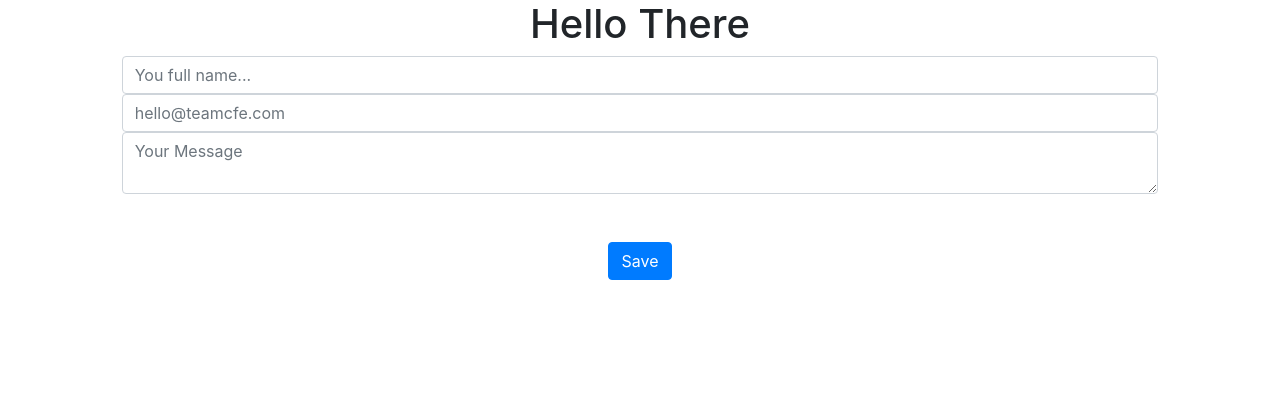
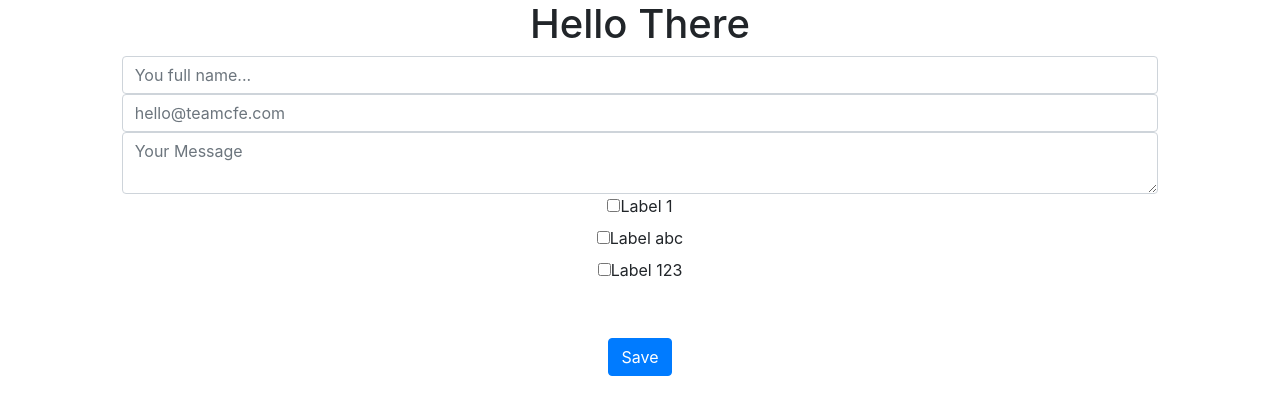
Before and after one commit to codingforentrepreneurs/Survey-with-Reactjs, a React (Create React App) app: page / in a window 1280 px wide. Shown: the top 414 px of the page. Built offline with nearby package versions, Linux system fonts and the light colour scheme.

Commit message:
29 - Radio & Checkbox

```diff
--- a/src/App.js
+++ b/src/App.js
@@ -36,8 +36,23 @@ const useInputChange = (customValue, callback) => {
 
 
 const SurveyRadioInput = props => {
+    const {object} = props
+    return <div>
+        {object.options.map((data, index)=> {
+            return <div key={`${object.type}-${index}`}>
+                    <input
+                        type={object.type}
+                        value={data.value}
+                        name={object.name}
+                        id={`${object.name}-${index}`}
+                        />
+                    <label
+                        htmlFor={`${object.name}-${index}`}>
+                        {data.label}
+                        </label>
 
-    return <div>
+            </div>
+        })}
 
     </div>
 }
@@ -77,7 +92,7 @@ const myInputs = [
     },
     {
         name: 'mySingleChoice',
-        type: 'radio',
+        type: 'checkbox',
         options: [
             {
                 value: 1,
@@ -127,7 +142,7 @@ const App = props => {
             {myInputs.map((obj, index)=>{
 
 
-                return obj.type === 'radio' ?
+                return (obj.type === 'radio' || obj.type === 'checkbox') ?
                     <SurveyRadioInput object={obj} key={`input-${index}`} />
 
                     :
```
